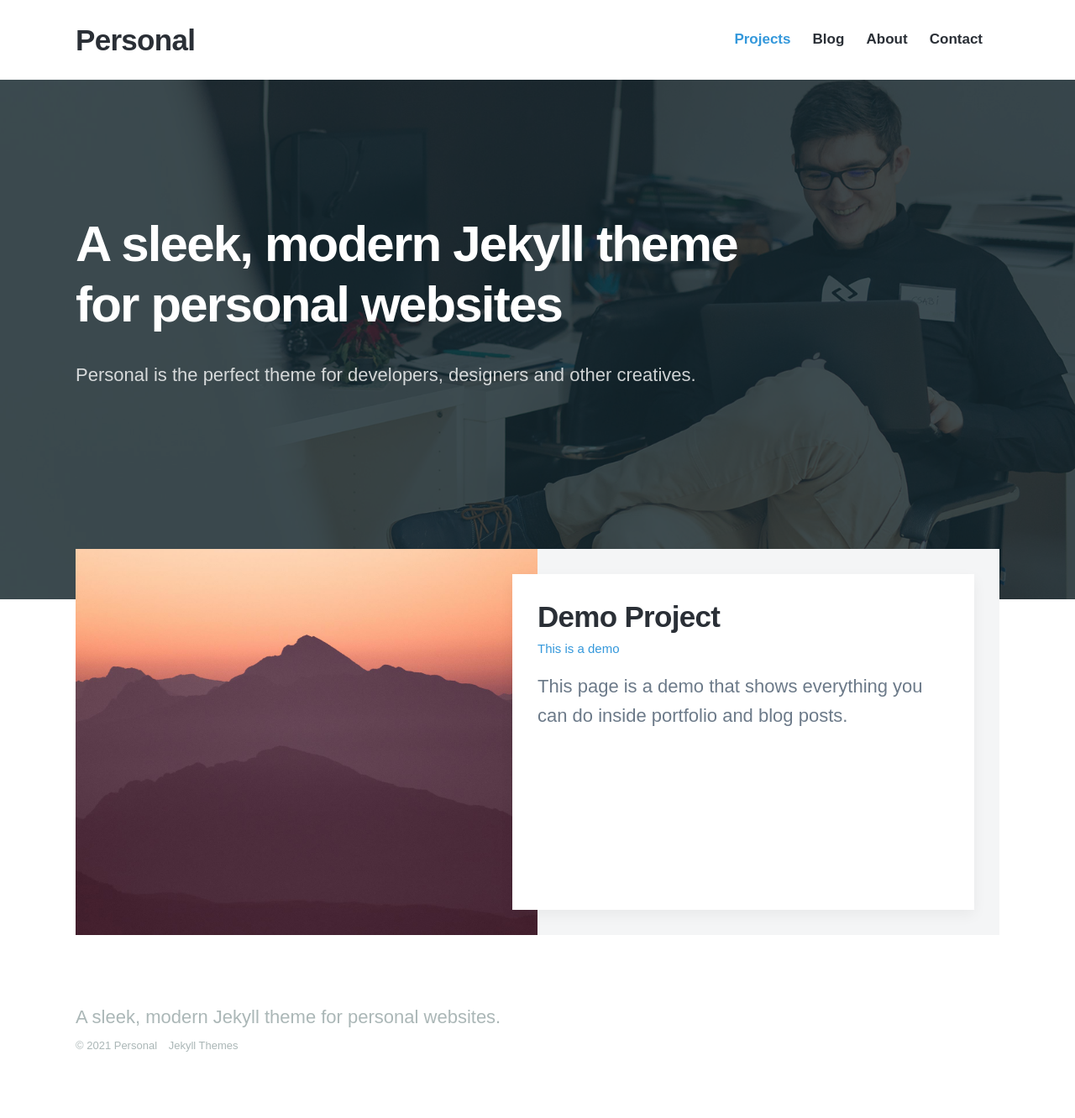
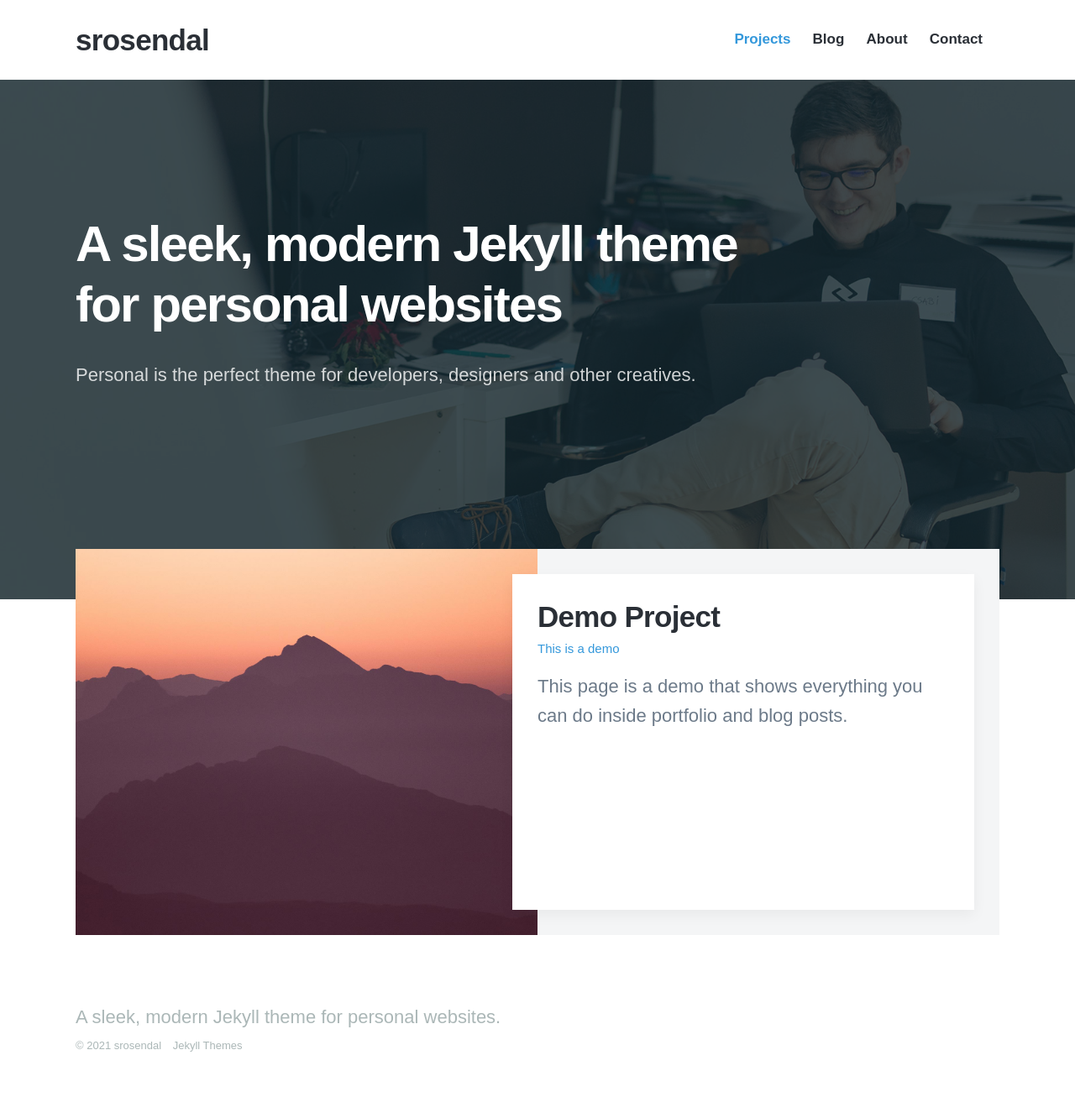
Before and after one commit to srosendal/srosendal.github.io, a Jekyll site: the page built from index.html, in a window 1280 px wide. Shown: the whole page at 84% size. Built offline with Jekyll 4.4.1, drawn with Linux system fonts in a browser that asks for light colours; nearby versions of some CDN libraries; some web fonts are replaced.

Commit message:
Title Changed

```diff
--- a/_data/settings.yml
+++ b/_data/settings.yml
@@ -1,5 +1,5 @@
 basic_settings:
-  site_title: Personal
+  site_title: srosendal
   favicon_image: /images/favicon.png
 
 header_settings:
```
